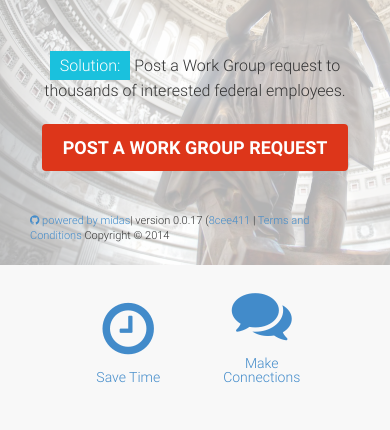
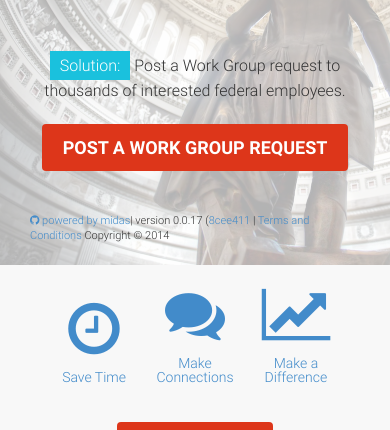
Before and after one commit to alwaysbrightblue/midas-bs, a PHP site: page / in a window 390 px wide. Shown: the part 597-1027 px from the top of the page. Run offline with PHP 8.4, Linux system fonts and the light colour scheme; some libraries are stand-ins or nearby versions.

Commit message:
fix icon layout for mobile in splash 3

```diff
--- a/assets/styles/application.css
+++ b/assets/styles/application.css
@@ -1406,10 +1406,15 @@ ul.task-tags > li {
 }
 @media screen and (min-width: 320px) {
   .hero-wrapper {
-    width: 33.33333%;
+    width: 25%;
   }
 }
-@media screen and (min-width: 980px) {
+@media screen and (min-width: 600px) {
+  .hero-wrapper {
+    width: 33%;
+  }
+}
+@media screen and (min-width: 992px) {
   .hero-wrapper {
     width: 25%;
   }
--- a/less/splash.less
+++ b/less/splash.less
@@ -146,9 +146,13 @@
 	text-align: center;
 	display: inline-block;
 	@media screen and (min-width: 320px) {
-		width: 33.33333%;
+		width: 25%;
 	}
-	@media screen and (min-width: 980px) {
+
+	@media screen and (min-width: 600px) {
+		width: 33%;
+	}
+	@media screen and (min-width: 992px) {
 		width: 25%;
 	}
 
```
